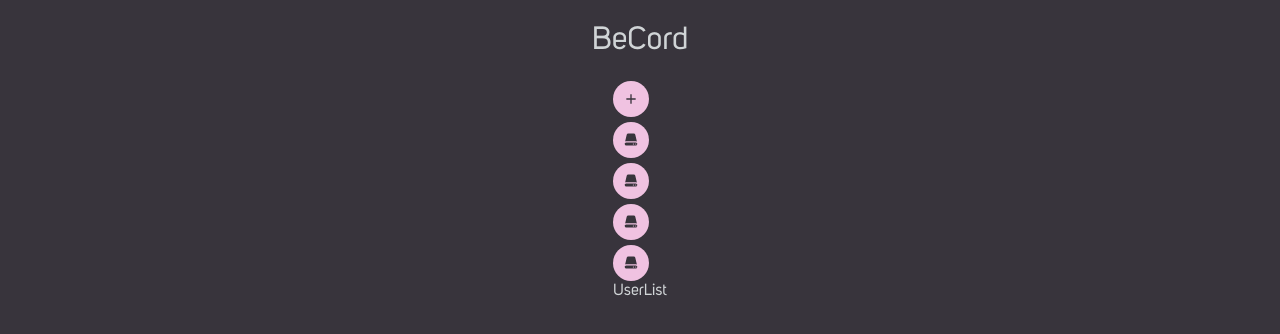
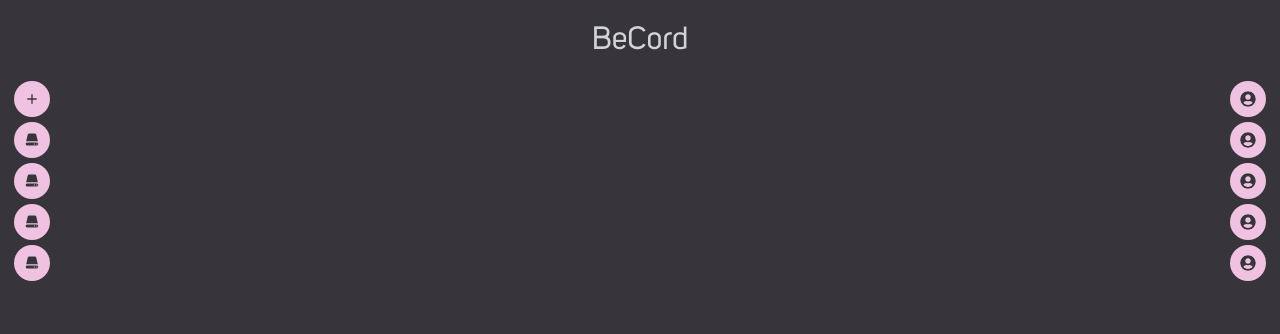
Before and after one commit to t0rbenC0rtes/BeCord-Front, a React (Vite) app: page / in a window 1280 px wide. Shown: the top 334 px of the page. Built offline with nearby package versions, Linux system fonts and the light colour scheme.

Commit message:
basic server/user layout

```diff
--- a/src/components/UserList.jsx
+++ b/src/components/UserList.jsx
@@ -1,7 +1,15 @@
-import React from "react";
+import { FaUserCircle } from "react-icons/fa";
 
 const UserList = () => {
-  return <div className="userList">UserList</div>;
+  return (
+    <div className="userList">
+      <FaUserCircle className="userIcon" />
+      <FaUserCircle className="userIcon" />
+      <FaUserCircle className="userIcon" />
+      <FaUserCircle className="userIcon" />
+      <FaUserCircle className="userIcon" />
+    </div>
+  );
 };
 
 export default UserList;
--- /dev/null
+++ b/src/styles/_display.scss
@@ -0,0 +1,5 @@
+.display {
+  display: flex;
+  width: 100%;
+  justify-content: space-between;
+}
--- a/src/styles/_userLIst.scss
+++ b/src/styles/_userLIst.scss
@@ -1,3 +1,19 @@
+@use "variables";
+
 .userList {
-  align-self: flex-end;
+  display: flex;
+  flex-direction: column;
+  gap: 0.3125rem;
 }
+
+.userIcon {
+  background-color: variables.$pink;
+  border-radius: 50%;
+  padding: 10px;
+  color: variables.$darkGrey;
+  transition: all 0.3s;
+  &:hover {
+    scale: 1.2;
+    cursor: pointer;
+  }
+}
--- a/src/styles/main.css
+++ b/src/styles/main.css
@@ -25,7 +25,27 @@
 }
 
 .userList {
-  align-self: flex-end;
+  display: flex;
+  flex-direction: column;
+  gap: 0.3125rem;
+}
+
+.userIcon {
+  background-color: rgb(240, 194, 225);
+  border-radius: 50%;
+  padding: 10px;
+  color: rgb(56, 52, 60);
+  transition: all 0.3s;
+}
+.userIcon:hover {
+  scale: 1.2;
+  cursor: pointer;
+}
+
+.display {
+  display: flex;
+  width: 100%;
+  justify-content: space-between;
 }
 
 body {
--- a/src/styles/main.scss
+++ b/src/styles/main.scss
@@ -2,6 +2,7 @@
 @use "mixins";
 @use "serverList";
 @use "userList";
+@use "display";
 
 body {
   margin: 0;
```
Also changed, not shown: 1 other file (tests, documents, lock files or other folders).
